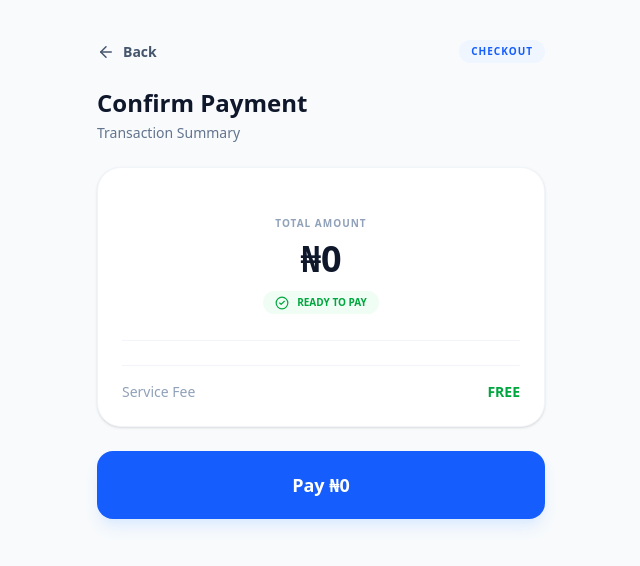
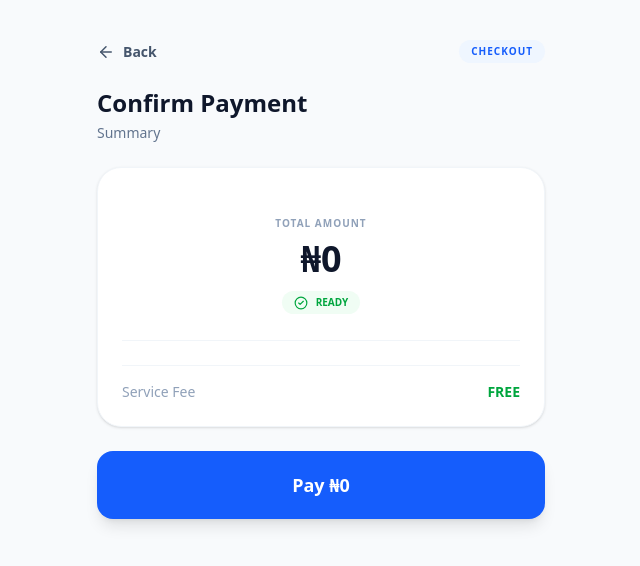
Before and after one commit to Casperisdname/your-sub, a Next.js app: page /bills/confirm in a window 1280 px wide. Shown: the top 566 px of the page, without its empty margins (319-959 px from the left). Built offline with nearby package versions, Linux system fonts and the light colour scheme.

Commit message:
Update page.js

```diff
--- a/src/app/bills/confirm/page.js
+++ b/src/app/bills/confirm/page.js
@@ -1,25 +1,29 @@
 "use client";
 
 import { useSearchParams, useRouter } from "next/navigation";
-import { ArrowLeft, CheckCircle2, ShieldCheck } from "lucide-react";
+import { ArrowLeft, CheckCircle2 } from "lucide-react";
 
 export default function ConfirmPage() {
   const params = useSearchParams();
   const router = useRouter();
 
-  const type = params.get("type");
+  const type = params.get("type") || "";
 
-  const network = params.get("network");
-  const phone = params.get("phone");
+  const network = params.get("network") || "";
+  const phone = params.get("phone") || "";
 
-  const provider = params.get("provider");
-  const meter = params.get("meter");
+  const provider = params.get("provider") || "";
+  const meter = params.get("meter") || "";
 
-  const plan = params.get("plan");
-  const price = params.get("price");
-  const amount = params.get("amount");
+  const plan = params.get("plan") || "";
+  const price = params.get("price") || "";
+  const amount = params.get("amount") || "";
 
+  // SAFE NUMBER HANDLING (prevents NaN crash)
   const total = Number(amount || price || 0);
+
+  const isAirtime = network || phone;
+  const isUtility = provider || meter;
 
   return (
     <div className="min-h-screen bg-slate-50 px-6 pt-10 pb-20 flex justify-center">
@@ -29,7 +33,7 @@ export default function ConfirmPage() {
         <div className="flex items-center justify-between">
           <button
             onClick={() => router.back()}
-            className="flex items-center gap-2 text-sm font-semibold text-slate-600 hover:text-slate-900 transition"
+            className="flex items-center gap-2 text-sm font-semibold text-slate-600"
           >
             <ArrowLeft size={18} />
             Back
@@ -46,14 +50,14 @@ export default function ConfirmPage() {
             Confirm Payment
           </h1>
           <p className="text-sm text-slate-500 mt-1 capitalize">
-            {type} transaction summary
+            {type} summary
           </p>
         </div>
 
-        {/* MAIN CARD */}
+        {/* CARD */}
         <div className="bg-white rounded-3xl p-6 border border-slate-100 shadow-sm">
 
-          {/* AMOUNT HERO */}
+          {/* AMOUNT */}
           <div className="text-center py-6 border-b border-slate-100">
             <p className="text-[10px] uppercase tracking-widest font-bold text-slate-400">
               Total Amount
@@ -65,27 +69,27 @@ export default function ConfirmPage() {
 
             <div className="mt-3 inline-flex items-center gap-2 bg-green-50 text-green-600 px-3 py-1 rounded-full text-[10px] font-black uppercase">
               <CheckCircle2 size={14} />
-              Ready to pay
+              Ready
             </div>
           </div>
 
           {/* DETAILS */}
           <div className="mt-6 space-y-4">
 
-            {network && (
+            {isAirtime && (
               <>
                 <SectionTitle title="Airtime / Data" />
-                <Row label="Network" value={network} />
-                <Row label="Phone" value={phone} />
+                {network && <Row label="Network" value={network} />}
+                {phone && <Row label="Phone" value={phone} />}
                 {plan && <Row label="Plan" value={plan} />}
               </>
             )}
 
-            {provider && (
+            {isUtility && (
               <>
                 <SectionTitle title="Utilities / TV" />
-                <Row label="Provider" value={provider} />
-                <Row label="Smartcard / Meter" value={meter} />
+                {provider && <Row label="Provider" value={provider} />}
+                {meter && <Row label="Meter / Smartcard" value={meter} />}
               </>
             )}
 
@@ -97,11 +101,9 @@ export default function ConfirmPage() {
         </div>
 
         {/* PAY BUTTON */}
-        <button className="w-full bg-blue-600 hover:bg-blue-700 text-white font-bold py-5 rounded-2xl text-lg shadow-lg shadow-blue-100 transition active:scale-[0.98]">
+        <button className="w-full bg-blue-600 hover:bg-blue-700 text-white font-bold py-5 rounded-2xl text-lg shadow-lg transition active:scale-[0.98]">
           Pay ₦{total.toLocaleString()}
         </button>
-
-
 
       </div>
     </div>
@@ -110,6 +112,8 @@ export default function ConfirmPage() {
 
 /* ROW */
 function Row({ label, value }) {
+  if (!value) return null;
+
   return (
     <div className="flex justify-between items-center">
       <span className="text-slate-400 text-sm">{label}</span>
```
